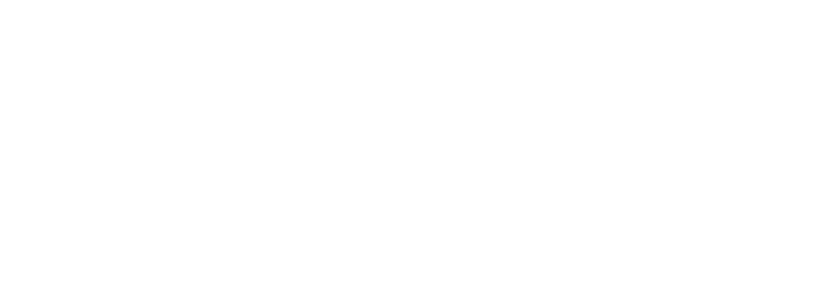
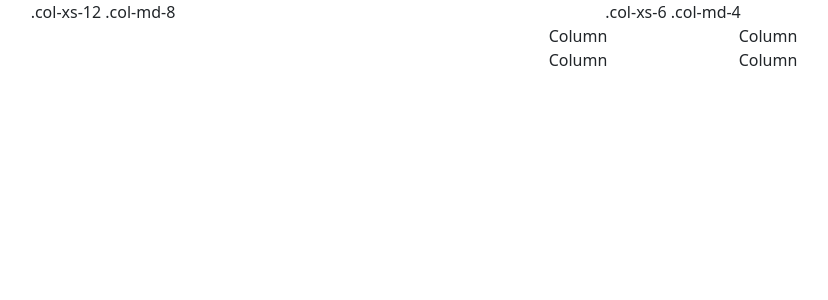
Before and after one commit to jangra-rahul/EmployeeTapNGo, a React (Create React App) app: page /usages-dashboard in a window 1280 px wide. Before the commit this address had no page. Shown: the top 300 px of the page, without its empty margins (347-1175 px from the left). Built offline with nearby package versions, Linux system fonts and the light colour scheme.

Commit message:
usages UI start

```diff
--- a/src/App.tsx
+++ b/src/App.tsx
@@ -7,6 +7,8 @@
 import ForgotCredential from "./components/authPages/ForgotCredential";
 import Dashboard from "./components/maindashboard/Dashboard";
 import MainDashbord from "./pages/MainDashbord";
+import Usages from "./components/Usages/Usages";
+import UsagesDashboard from "./pages/UsagesDashboard";
 
 function App() {
   return (
@@ -14,6 +16,7 @@
       <Routes>
         <Route path="/auth" element={<AuthPages />} />
         <Route path="/" element={<MainDashbord />} />
+        <Route path="/usages-dashboard" element={<UsagesDashboard />} />
         <Route path="/forgot-credential" element={<ForgotCredential />} />
       </Routes>
     </div>
--- /dev/null
+++ b/src/components/Usages/Usages.tsx
@@ -0,0 +1,25 @@
+
+
+const Usages:React.FC = () => {  return (
+    <>
+    <div className="container text-center">
+    <div className="row">
+    <div className="col-xs-12 col-md-8">.col-xs-12 .col-md-8
+
+    </div>
+    <div className="col-xs-6 col-md-4">.col-xs-6 .col-md-4
+    <div className="row row-cols-2">
+    <div className="col">Column</div>
+    <div className="col">Column</div>
+    <div className="col">Column</div>
+    <div className="col">Column</div>
+  </div>
+    </div>
+
+    </div>
+  </div>
+    </>
+  )
+}
+
+export default Usages
--- /dev/null
+++ b/src/pages/UsagesDashboard.tsx
@@ -0,0 +1,12 @@
+import React from 'react'
+import Usages from '../components/Usages/Usages'
+
+const UsagesDashboard = () => {
+  return (
+    <div className=''>
+      <Usages/>
+    </div>
+  )
+}
+
+export default UsagesDashboard
```
Also changed, not shown: src/components/Usages/UsagesList.tsx (added, +11 -0 lines), src/components/Usages/usages.css (added).
